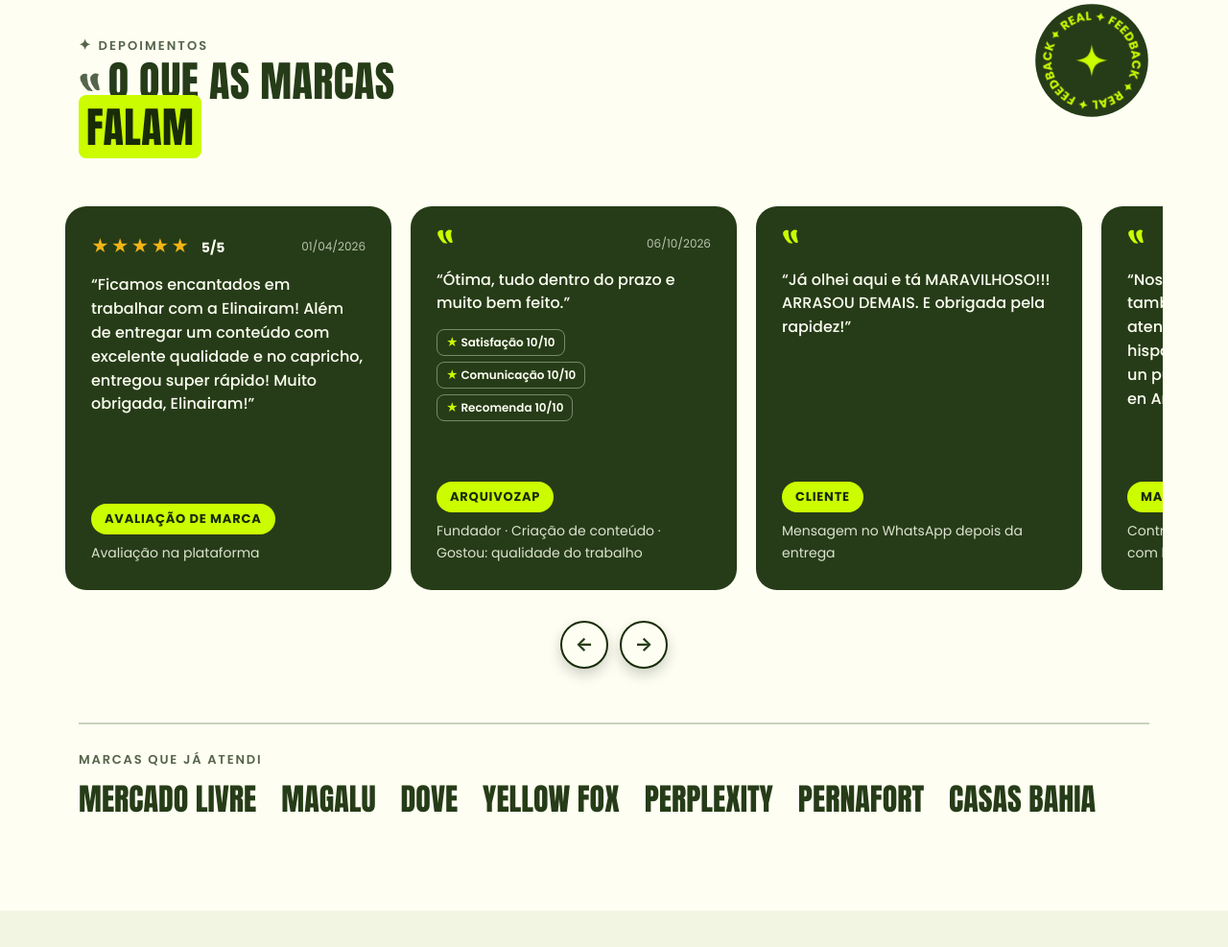
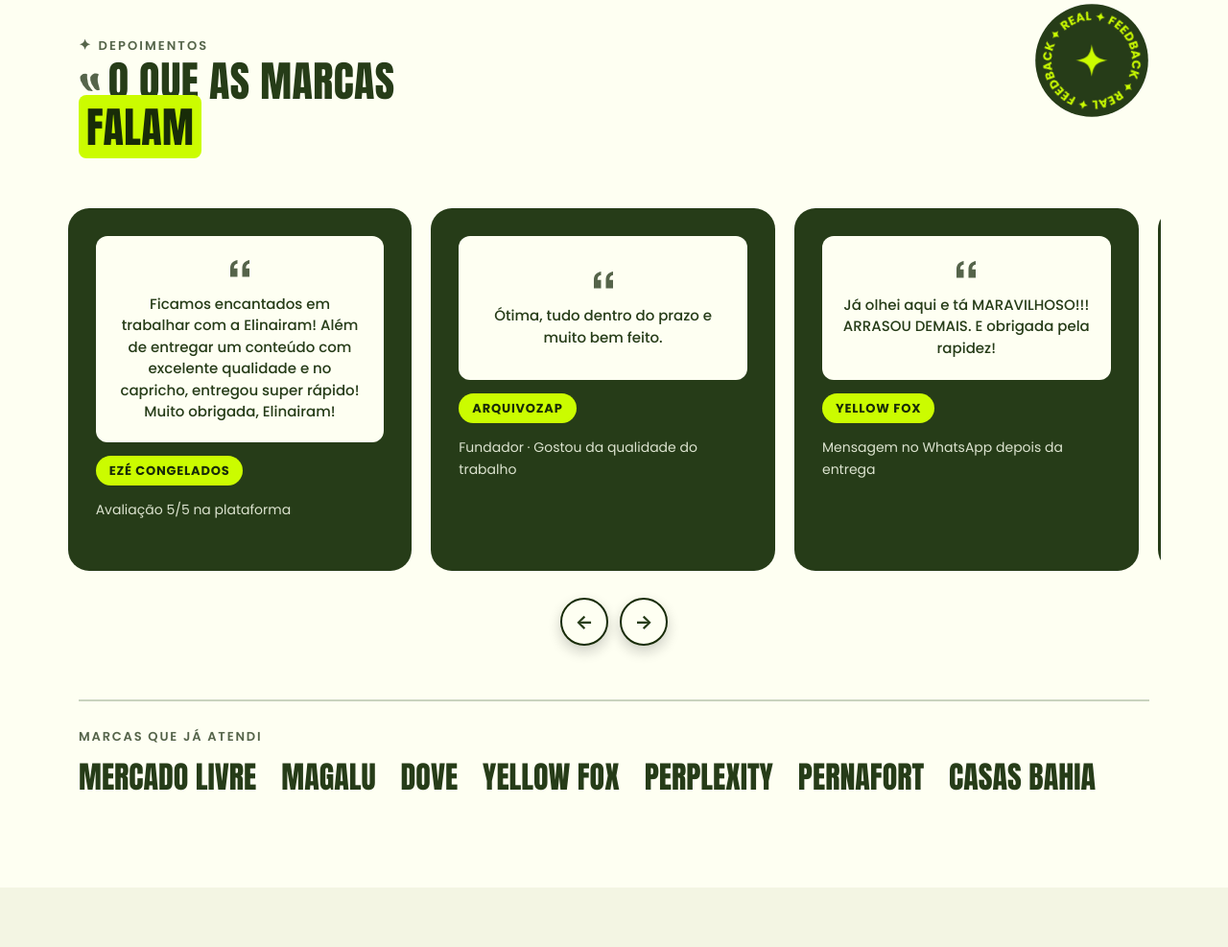
Before and after one commit to elinairamugc/ugc, a plain HTML site: page index.html in a window 1280 px wide. Shown: the part 3767-4754 px from the top of the page at 96% size. Drawn offline with nearby package versions, Linux system fonts and the light colour scheme.

Commit message:
Depoimentos com a estrutura original e marcas reais

```diff
--- a/index.html
+++ b/index.html
@@ -249,21 +249,14 @@ section{position:relative;overflow:hidden}
 .marcas-falam .h2{max-width:20ch}
 .marcas-falam .h2 .aspas{font-family:var(--f-mao);color:var(--musgo);font-size:1.6em;line-height:0;vertical-align:-.3em;margin-right:6px}
 .selo-branco{position:absolute;top:64px;right:max(32px,calc((100vw - var(--wrap))/2 + 32px));width:120px;height:120px}
-.elogios{display:flex;gap:20px;margin-top:36px;overflow-x:auto;scroll-snap-type:x mandatory;padding:22px 14px 26px;margin-left:-14px;margin-right:-14px;scrollbar-width:none}
+.elogios{display:flex;gap:20px;margin-top:44px;overflow-x:auto;scroll-snap-type:x mandatory;padding:16px 12px 22px;margin-left:-12px;margin-right:-12px;scrollbar-width:none}
 .elogios::-webkit-scrollbar{display:none}
-.elogio{flex:0 0 340px;scroll-snap-align:start;padding:24px;border-radius:22px;background:var(--verde2);color:var(--creme);display:flex;flex-direction:column;gap:14px;border:3px solid transparent;transition:transform .25s ease,box-shadow .25s ease,border-color .25s ease;cursor:pointer;outline:none}
-.elogio:hover,.elogio:focus-visible,.elogio.ativo{transform:scale(1.05);border-color:var(--lima);box-shadow:0 18px 36px rgba(24,44,8,.28);position:relative;z-index:2}
-.elogio-topo{display:flex;align-items:center;justify-content:space-between;gap:10px;min-height:24px}
-.aspas-card{font-family:var(--f-mao);font-size:54px;line-height:.6;color:var(--lima);height:24px}
-.estrelas{color:#F2B416;font-size:18px;letter-spacing:2px}
-.estrelas b{color:var(--creme);font-size:14px;letter-spacing:0;margin-left:4px}
-.elogio .data{font-size:12px;color:#B9C4AD}
-.elogio .tags{display:flex;flex-wrap:wrap;gap:6px}
-.elogio .tags span{font-size:12px;font-weight:600;border:1px solid rgba(201,211,190,.5);border-radius:8px;padding:3px 9px;color:var(--creme)}
-.elogio .tags span::before{content:"★ ";color:var(--lima)}
-.elogio-pe{margin-top:auto;display:flex;flex-direction:column;gap:8px}
+.elogio{flex:0 0 calc((100% - 40px) / 3);scroll-snap-align:start;padding:26px;border-radius:22px;background:var(--verde2);color:var(--creme);display:flex;flex-direction:column;gap:14px;border:3px solid transparent;transition:transform .25s ease,box-shadow .25s ease,border-color .25s ease;cursor:pointer;outline:none}
+.elogio:hover,.elogio:focus-visible,.elogio.ativo{transform:scale(1.04);border-color:var(--lima);box-shadow:0 18px 36px rgba(24,44,8,.28);position:relative;z-index:2}
+.citacao{background:var(--creme);color:var(--verde2);border-radius:12px;padding:20px;min-height:150px;display:flex;flex-direction:column;align-items:center;justify-content:center;gap:10px;text-align:center}
+.citacao svg{width:30px;height:30px;color:var(--musgo);flex:0 0 auto}
 .elogios-setas{margin-top:6px}
-.elogio blockquote{margin:0;font-size:16px;font-weight:500;line-height:1.55}
+.elogio blockquote{margin:0;font-size:15px;font-weight:500;line-height:1.5}
 .elogio .marca{align-self:flex-start;background:var(--lima);color:var(--verde);border-radius:999px;padding:5px 14px;font-size:13px;font-weight:700;letter-spacing:.06em;text-transform:uppercase}
 .elogio .detalhe{font-size:14px;color:#DCE3CF}
 .elogio .gap{min-height:150px;border-color:var(--salvia);border-radius:12px}
@@ -746,10 +739,8 @@ function montar(){
   // 5. O que as marcas falam
   var elogiosEl = document.getElementById('elogios');
   elogiosEl.innerHTML = D.elogios.map(function(e){
-    var corpo = e.texto ? '<blockquote>“'+esc(e.texto)+'”</blockquote>' : (e.print ? '<img src="'+esc(e.print)+'" alt="Print do depoimento de '+esc(e.marca)+'">' : gap('aspas','cole aqui a frase ou o print real da marca'));
-    var topo = (e.estrelas ? '<span class="estrelas" aria-label="Nota '+e.estrelas+' de 5">'+'★★★★★'.slice(0,e.estrelas)+' <b>'+e.estrelas+'/5</b></span>' : '<span class="aspas-card" aria-hidden="true">“</span>')+(e.data?'<span class="data">'+esc(e.data)+'</span>':'');
-    var tags = (e.tags||[]).length ? '<div class="tags">'+e.tags.map(function(x){return '<span>'+esc(x)+'</span>';}).join('')+'</div>' : '';
-    return '<div class="elogio" tabindex="0"><div class="elogio-topo">'+topo+'</div>'+corpo+tags+'<div class="elogio-pe"><span class="marca">'+gi(e.marca,'nome da marca')+'</span><p class="detalhe">'+gi(e.detalhe,'contexto: qual vídeo e qual resultado')+'</p></div></div>';
+    var corpo = e.texto ? '<div class="citacao">'+ICONES.aspas+'<blockquote>'+esc(e.texto)+'</blockquote></div>' : (e.print ? '<img src="'+esc(e.print)+'" alt="Print do depoimento de '+esc(e.marca)+'">' : gap('aspas','cole aqui a frase ou o print real da marca'));
+    return '<div class="elogio" tabindex="0">'+corpo+'<span class="marca">'+gi(e.marca,'nome da marca')+'</span><p class="detalhe">'+gi(e.detalhe,'contexto: qual vídeo e qual resultado')+'</p></div>';
   }).join('');
   ligarCarrosselElogios(elogiosEl);
   document.getElementById('atendidas').innerHTML = D.marcas.map(function(m){return '<li>'+esc(m.nome)+'</li>';}).join('');
@@ -992,15 +983,14 @@ var DADOS = {
   ],
   // Depoimentos REAIS das marcas. Nunca invente: deixe "" até ter a frase ou o print.
   // texto: a frase · marca: nome da marca · detalhe: contexto (qual vídeo, qual resultado) · print: imagem opcional (ex.: midia/print-dove.jpg)
-  // tags: etiquetas curtas (ex.: "Satisfação 10/10") · estrelas: nota de 1 a 5 (opcional) · data: opcional
   // Nunca coloque e-mail, telefone ou nome de pessoa: só o nome da marca e o cargo.
   elogios: [
-    { texto: "Foi incrível, entregas extremamente pontuais e além de seguir o briefing sugeriu novas ideias.", marca: "Viamiazi", detalhe: "Coordenadora de Conteúdo · Criação de conteúdo", tags: ["Satisfação 10/10", "Comunicação 10/10", "Recomenda 10/10"], data: "11/10/2026" },
-    { texto: "Ficamos encantados em trabalhar com a Elinairam! Além de entregar um conteúdo com excelente qualidade e no capricho, entregou super rápido! Muito obrigada, Elinairam!", marca: "Avaliação de marca", detalhe: "Avaliação na plataforma", estrelas: 5, data: "01/04/2026" },
-    { texto: "Ótima, tudo dentro do prazo e muito bem feito.", marca: "ArquivoZap", detalhe: "Fundador · Criação de conteúdo · Gostou: qualidade do trabalho", tags: ["Satisfação 10/10", "Comunicação 10/10", "Recomenda 10/10"], data: "06/10/2026" },
-    { texto: "Já olhei aqui e tá MARAVILHOSO!!! ARRASOU DEMAIS. E obrigada pela rapidez!", marca: "Cliente", detalhe: "Mensagem no WhatsApp depois da entrega" },
+    { texto: "Foi incrível, entregas extremamente pontuais e além de seguir o briefing sugeriu novas ideias.", marca: "Viamiazi", detalhe: "Coordenadora de Conteúdo · Satisfação, comunicação e recomendação 10/10" },
+    { texto: "Ficamos encantados em trabalhar com a Elinairam! Além de entregar um conteúdo com excelente qualidade e no capricho, entregou super rápido! Muito obrigada, Elinairam!", marca: "Ezé Congelados", detalhe: "Avaliação 5/5 na plataforma" },
+    { texto: "Ótima, tudo dentro do prazo e muito bem feito.", marca: "ArquivoZap", detalhe: "Fundador · Gostou da qualidade do trabalho" },
+    { texto: "Já olhei aqui e tá MARAVILHOSO!!! ARRASOU DEMAIS. E obrigada pela rapidez!", marca: "Yellow Fox", detalhe: "Mensagem no WhatsApp depois da entrega" },
     { texto: "Nos gustó mucho tu portafolio y también nos llamó mucho la atención el hecho de que seas hispanohablante, ya que tenemos un público grande de profesores en América Latina.", marca: "Marca de educação", detalhe: "Contratação de vídeo em espanhol, com legendas em português" },
-    { texto: "Perfeito, muito obrigado! A princípio achei muito legal. Super alinhado com a proposta.", marca: "Cliente", detalhe: "Aprovação do vídeo no WhatsApp" }
+    { texto: "Perfeito, muito obrigado! A princípio achei muito legal. Super alinhado com a proposta.", marca: "Allora Foods", detalhe: "Aprovação do vídeo no WhatsApp" }
   ],
   // Marcas que você já atendeu. logo: opcional (ex.: "midia/logos/dove.png"); vazio = aparece o nome
   marcas: [
```
